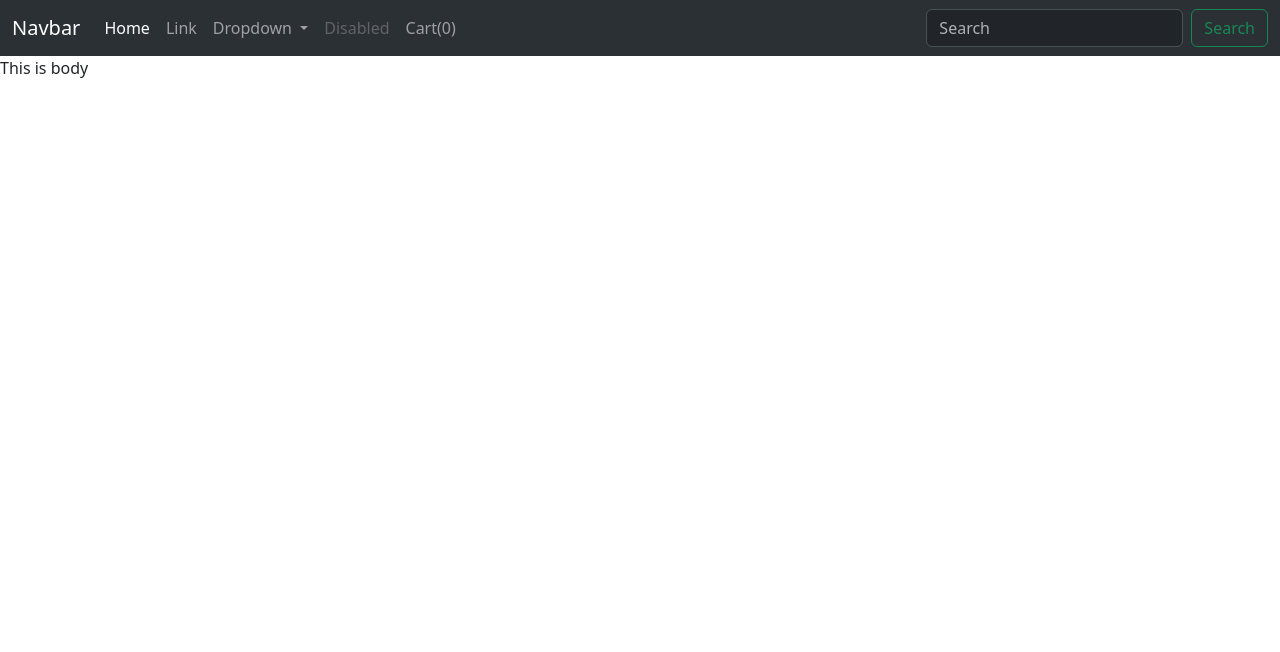
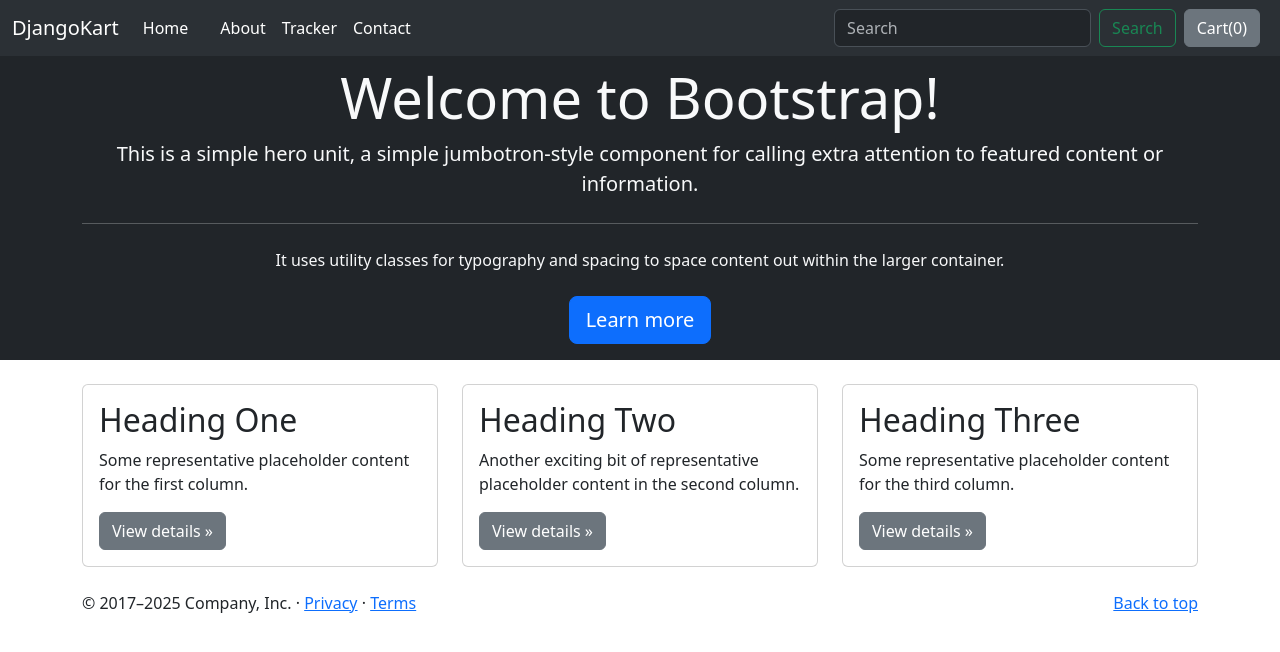
Before and after one commit to pranavmadhahar/DjangoKart, a Django app: page /shop/about/ in a window 1280 px wide. Shown: the top 652 px of the page. Run offline with Django 5.2, Linux system fonts and the light colour scheme.

```diff
--- a/shop/templates/shop/about.html
+++ b/shop/templates/shop/about.html
@@ -1,4 +1,63 @@
 {% extends 'shop/basic.html' %}
-{% block title %} This is about title {% endblock %}
+{% block title %} About Us{% endblock %}
 
-{% block body %} This is body {% endblock %}
+{% block body %}
+
+<main>
+
+    <div class="jumbotron bg-dark text-center text-light">
+        <div class="container py-2">
+            <h1 class="display-4">Welcome to Bootstrap!</h1>
+            <p class="lead">This is a simple hero unit, a simple jumbotron-style component for calling extra attention
+                to
+                featured content or information.
+            </p>
+            <hr class="my-4">
+            <p>It uses utility classes for typography and spacing to space content out within the larger container.</p>
+            <a class="btn btn-primary btn-lg my-2" href="#" role="button">Learn more</a>
+        </div>
+    </div>
+    <!-- Wrap the rest of the page in another container to center all the content. -->
+    <div class="container my-4">
+        <div class="row">
+            <div class="col-lg-4">
+                <div class="card">
+                    <div class="card-body">
+                        <h2 class="card-title">Heading One</h2>
+                        <p class="card-text">Some representative placeholder content for the first column.</p>
+                        <a class="btn btn-secondary" href="#">View details &raquo;</a>
+                    </div>
+                </div>
+            </div><!-- /.col-lg-4 -->
+
+            <div class="col-lg-4">
+                <div class="card">
+                    <div class="card-body">
+                        <h2 class="card-title">Heading Two</h2>
+                        <p class="card-text">Another exciting bit of representative placeholder content in the second
+                            column.</p>
+                        <a class="btn btn-secondary" href="#">View details &raquo;</a>
+                    </div>
+                </div>
+            </div><!-- /.col-lg-4 -->
+
+            <div class="col-lg-4">
+                <div class="card">
+                    <div class="card-body">
+                        <h2 class="card-title">Heading Three</h2>
+                        <p class="card-text">Some representative placeholder content for the third column.</p>
+                        <a class="btn btn-secondary" href="#">View details &raquo;</a>
+                    </div>
+                </div>
+            </div><!-- /.col-lg-4 -->
+        </div><!-- /.row -->
+    </div><!-- /.container -->
+
+    <footer class="container">
+        <p class="float-end"><a href="#">Back to top</a></p>
+        <p class="float-start">&copy; 2017–2025 Company, Inc. &middot; <a href="#">Privacy</a> &middot; <a href="#">Terms</a></p>
+    </footer>
+
+</main>
+
+{% endblock %}
--- a/shop/templates/shop/basic.html
+++ b/shop/templates/shop/basic.html
@@ -5,7 +5,8 @@
     <meta charset="utf-8">
     <meta name="viewport" content="width=device-width, initial-scale=1">
     <title>{% block title %} {% endblock %}</title>
-    <style>{% block css %} {% endblock %}</style>
+    <style>{% block css %} {% endblock %} </style>
+
 
     <link href="https://cdn.jsdelivr.net/npm/bootstrap@5.3.7/dist/css/bootstrap.min.css" rel="stylesheet"
         integrity="sha384-LN+7fdVzj6u52u30Kp6M/trliBMCMKTyK833zpbD+pXdCLuTusPj697FH4R/5mcr" crossorigin="anonymous">
@@ -17,7 +18,7 @@
     <nav class="navbar bg-dark navbar-expand-lg bg-body-tertiary" data-bs-theme="dark">
 
         <div class="container-fluid">
-            <a class="navbar-brand" href="#">Navbar</a>
+            <a class="navbar-brand" href="/shop">DjangoKart</a>
             <button class="navbar-toggler" type="button" data-bs-toggle="collapse"
                 data-bs-target="#navbarSupportedContent" aria-controls="navbarSupportedContent" aria-expanded="false"
                 aria-label="Toggle navigation">
@@ -26,36 +27,32 @@
             <div class="collapse navbar-collapse" id="navbarSupportedContent">
                 <ul class="navbar-nav me-auto mb-2 mb-lg-0">
                     <li class="nav-item">
-                        <a class="nav-link active" aria-current="page" href="#">Home</a>
+                        <a class="nav-link active" aria-current="page" href="/shop">Home</a>
                     </li>
                     <li class="nav-item">
-                        <a class="nav-link" href="#">Link</a>
+                        <a class="nav-link" href="#"></a>
                     </li>
-                    <li class="nav-item dropdown">
-                        <a class="nav-link dropdown-toggle" href="#" role="button" data-bs-toggle="dropdown"
-                            aria-expanded="false">
-                            Dropdown
-                        </a>
-                        <ul class="dropdown-menu">
-                            <li><a class="dropdown-item" href="#">Action</a></li>
-                            <li><a class="dropdown-item" href="#">Another action</a></li>
-                            <li>
-                                <hr class="dropdown-divider">
-                            </li>
-                            <li><a class="dropdown-item" href="#">Something else here</a></li>
-                        </ul>
+
+                    <li class="nav-item">
+                        <a class="nav-link active" aria-disabled="true" href="/shop/about">About</a>
                     </li>
                     <li class="nav-item">
-                        <a class="nav-link disabled" aria-disabled="true">Disabled</a>
+                        <a class="nav-link active" aria-disabled="true"href="/shop/tracker"> Tracker</a>
                     </li>
-                      <li class="nav-item">
-                        <a class="nav-link" href="#">Cart(<span id="cart">0</span>)</a>
+                    <li class="nav-item">
+                        <a class="nav-link active" aria-disabled="true" href="/shop/contact">Contact</a>
                     </li>
+
                 </ul>
                 <form class="d-flex" role="search">
                     <input class="form-control me-2" type="search" placeholder="Search" aria-label="Search" />
                     <button class="btn btn-outline-success" type="submit">Search</button>
                 </form>
+
+                <button type="button" id="popkart" class="btn btn-secondary mx-2" data-bs-container="body"
+                    data-bs-toggle="popover" data-bs-placement="bottom" data-bs-html="true" data-bs-content=""  title="Your Cart">
+                    Cart(<span id="cart">0</span>)
+                </button>
             </div>
         </div>
     </nav>
@@ -69,15 +66,10 @@
 
     <script src="https://cdn.jsdelivr.net/npm/bootstrap@5.3.7/dist/js/bootstrap.bundle.min.js"
         integrity="sha384-ndDqU0Gzau9qJ1lfW4pNLlhNTkCfHzAVBReH9diLvGRem5+R9g2FzA8ZGN954O5Q"
-        crossorigin="anonymous"></script>
-    <script src="https://cdn.jsdelivr.net/npm/@popperjs/core@2.11.8/dist/umd/popper.min.js"
-        integrity="sha384-I7E8VVD/ismYTF4hNIPjVp/Zjvgyol6VFvRkX/vR+Vc4jQkC+hVqc2pM8ODewa9r"
-        crossorigin="anonymous"></script>
-    <script src="https://cdn.jsdelivr.net/npm/bootstrap@5.3.7/dist/js/bootstrap.min.js"
-        integrity="sha384-7qAoOXltbVP82dhxHAUje59V5r2YsVfBafyUDxEdApLPmcdhBPg1DKg1ERo0BZlK"
-        crossorigin="anonymous"></script>
-    <script src="https://code.jquery.com/jquery-3.6.0.min.js"></script>
-     {% block js %}  {% endblock %}
+        crossorigin="anonymous">
+    </script>
+
+    {% block js %} {% endblock %}
 </body>
 
 </html>
--- a/shop/templates/shop/checkout.html
+++ b/shop/templates/shop/checkout.html
@@ -0,0 +1,4 @@
+{% extends 'shop/basic.html' %}
+{% block title %} Checkout {% endblock %}
+
+{% block body %} This is Checkout Page {% endblock %}
--- a/shop/templates/shop/contact.html
+++ b/shop/templates/shop/contact.html
@@ -0,0 +1,4 @@
+{% extends 'shop/basic.html' %}
+{% block title %} Contact {% endblock %}
+
+{% block body %} This is Contact page {% endblock %}
--- a/shop/templates/shop/search.html
+++ b/shop/templates/shop/search.html
@@ -0,0 +1,4 @@
+{% extends 'shop/basic.html' %}
+{% block title %} Search {% endblock %}
+
+{% block body %} This is search page {% endblock %}
--- a/shop/templates/shop/tracker.html
+++ b/shop/templates/shop/tracker.html
@@ -0,0 +1,4 @@
+{% extends 'shop/basic.html' %}
+{% block title %} Tracker {% endblock %}
+
+{% block body %} This is tracker page {% endblock %}
--- a/shop/urls.py
+++ b/shop/urls.py
@@ -8,6 +8,6 @@ urlpatterns = [
     path("contact/", views.contact, name="Contact"),
     path("tracker/", views.tracker, name="tracker"),
     path("search/", views.search, name="search"),
-    path("productview/", views.productview, name="productview"),
+    path("products/<int:product_id>/", views.productview, name="productview"),
     path("checkout/", views.checkout, name="checkout"),
 ]
--- a/shop/views.py
+++ b/shop/views.py
@@ -1,4 +1,5 @@
 from django.shortcuts import render
+from django.shortcuts import get_object_or_404
 from django.http import HttpResponse
 from .models import Product
 from math import ceil
@@ -25,16 +26,19 @@ def about(request):
     return render(request, 'shop/about.html')
 
 def contact(request):
-    return HttpResponse('This is contact page')
+    return render(request, 'shop/contact.html')
 
 def tracker(request):
-    return HttpResponse('This is tracker page')
+    return render(request, 'shop/tracker.html')
 
 def search(request):
-    return HttpResponse('This is search page')
+    return render(request, 'shop/search.html')
 
-def productview(request):
-    return HttpResponse('This is productview page')
+def productview(request, product_id):
+    # fetch product using the product_id
+    product = get_object_or_404(Product, product_id=product_id)
+    print(product)
+    return render(request, 'shop/productview.html', {'product': product})
 
 def checkout(request):
-    return HttpResponse('This is checkout page')
+    return render(request, 'shop/checkout.html')
```
Also changed, not shown: shop/templates/shop/index.html (+26 -1 lines), shop/templates/shop/productview.html (+30 -0 lines).
